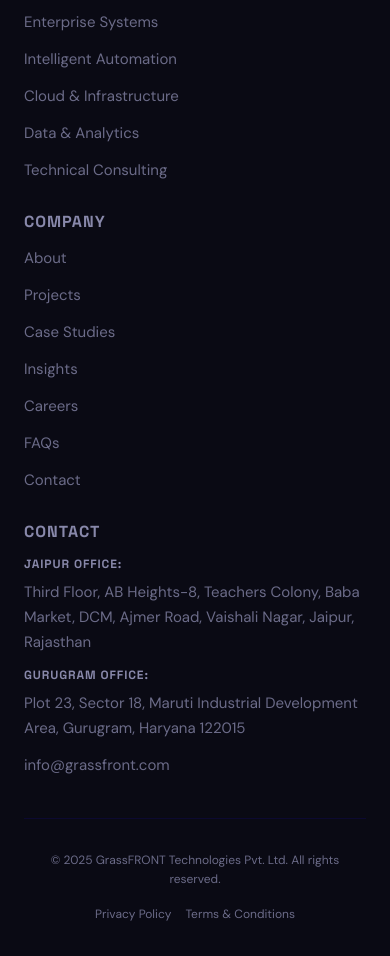
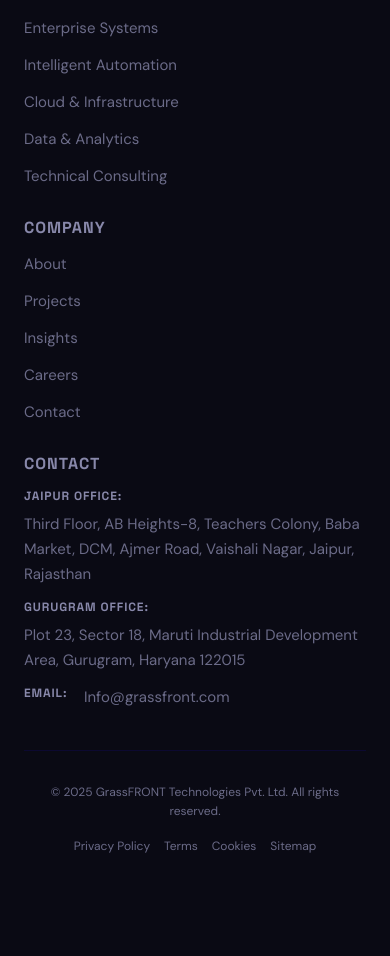
Before and after one commit to vinodmalik22/GrassFront_New, a React (Vite) app in the folder frontend/: page / in a window 390 px wide. Shown: the part 8249-9205 px from the top of the page. After the commit the page ends 9137 px from the top, so only its background shows below. Built offline with nearby package versions, Linux system fonts and the light colour scheme.

Commit message:
feat: add responsive footer component with branding, navigation, and contact details
# Conflicts:
#	frontend/src/components/layout/Footer.jsx

```diff
--- a/frontend/src/components/layout/Footer.css
+++ b/frontend/src/components/layout/Footer.css
@@ -26,10 +26,18 @@
   letter-spacing: -1.12px;
   color: var(--white);
   margin-bottom: 16px;
+  display: inline-block;
 }
 
 .footer-logo span {
   color: var(--blue);
+}
+
+.footer-logo-image {
+  height: 36px;
+  width: auto;
+  object-fit: contain;
+  filter: brightness(0) invert(1);
 }
 
 .footer-brand p {
--- a/frontend/src/components/layout/Footer.jsx
+++ b/frontend/src/components/layout/Footer.jsx
@@ -1,48 +1,12 @@
 import './Footer.css';
 
-const SERVICES = [
-  'Enterprise Systems',
-  'Intelligent Automation',
-  'Cloud & Infrastructure',
-  'Data & Analytics',
-  'Technical Consulting',
-];
-
-const COMPANY = [
-  'About',
-  'Projects',
-  'Case Studies',
-  'Insights',
-  'Careers',
-  'FAQs',
-  'Contact',
-];
-
-const LEGAL = [
-  'Privacy Policy',
-  'Terms & Conditions',
-];
-
+const SERVICES = ['Enterprise Systems', 'Intelligent Automation', 'Cloud & Infrastructure', 'Data & Analytics', 'Technical Consulting'];
+const COMPANY = ['About', 'Projects', 'Insights', 'Careers', 'Contact'];
 const CONTACT = [
-  {
-    type: 'Jaipur Office',
-    label:
-      'Third Floor, AB Heights-8, Teachers Colony, Baba Market, DCM, Ajmer Road, Vaishali Nagar, Jaipur, Rajasthan',
-    href:
-      'https://maps.google.com?q=Third+Floor,+AB+Heights-8,+Teachers+Colony,+Baba+Market,+DCM,+Ajmer+Road,+Vaishali+Nagar,+Jaipur,+Rajasthan',
-  },
-  {
-    type: 'Gurugram Office',
-    label:
-      'Plot 23, Sector 18, Maruti Industrial Development Area, Gurugram, Haryana 122015',
-    href:
-      'https://maps.google.com?q=Plot+23,+Sector+18,+Maruti+Industrial+Development+Area,+Gurugram,+Haryana+122015',
-  },
-  {
-    type: 'Email',
-    label: 'info@grassfront.com',
-    href: 'mailto:info@grassfront.com',
-  },
+  { type: 'Jaipur Office', label: 'Third Floor, AB Heights-8, Teachers Colony, Baba Market, DCM, Ajmer Road, Vaishali Nagar, Jaipur, Rajasthan', href: 'https://maps.google.com?q=Third+Floor,+AB+Heights-8,+Teachers+Colony,+Baba+Market,+DCM,+Ajmer+Road,+Vaishali+Nagar,+Jaipur,+Rajasthan' },
+  { type: 'Gurugram Office', label: 'Plot 23, Sector 18, Maruti Industrial Development Area, Gurugram, Haryana 122015', href: 'https://maps.google.com?q=Plot+23,+Sector+18,+Maruti+Industrial+Development+Area,+Gurugram,+Haryana+122015' },
+  // { type: 'Phone', label: '+91 70146 26389', href: 'tel:+917014626389' },
+  { type: 'Email', label: 'Info@grassfront.com', href: 'mailto:Info@grassfront.com' },
 ];
 
 export default function Footer() {
@@ -50,93 +14,45 @@
     <footer className="footer">
       <div className="footer-inner">
         <div className="footer-grid">
-
           {/* Brand */}
           <div className="footer-brand">
-            <h3 className="footer-logo">
-              grass<span>FRONT</span>
-            </h3>
-
-            <p>
-              GrassFRONT builds scalable digital systems and operational
-              infrastructure for businesses focused on long-term growth.
-            </p>
+            <a href="#" className="footer-logo" style={{ textDecoration: 'none' }}>
+              <img src="/assets/image.png" alt="GrassFront Logo" className="footer-logo-image" />
+            </a>
+            <p>GrassFRONT builds scalable digital systems and operational infrastructure for businesses focused on long-term growth.</p>
           </div>
 
           {/* Services */}
           <div className="footer-col">
             <h4>Services</h4>
-            <ul>
-              {SERVICES.map((service) => (
-                <li key={service}>
-                  <a href="#services">{service}</a>
-                </li>
-              ))}
-            </ul>
+            <ul>{SERVICES.map(s => <li key={s}><a href="#services">{s}</a></li>)}</ul>
           </div>
 
           {/* Company */}
           <div className="footer-col">
             <h4>Company</h4>
-            <ul>
-              {COMPANY.map((item) => (
-                <li key={item}>
-                  <a href="#">{item}</a>
-                </li>
-              ))}
-            </ul>
+            <ul>{COMPANY.map(c => <li key={c}><a href="#">{c}</a></li>)}</ul>
           </div>
 
           {/* Contact */}
           <div className="footer-col">
             <h4>Contact</h4>
-
-            <ul>
-              {CONTACT.map((contact) => (
-                <li
-                  key={contact.label}
-                  className="footer-contact-item"
-                >
-                  {contact.type.toLowerCase() === 'email' ? (
-                    <a
-                      href={contact.href}
-                      target="_blank"
-                      rel="noreferrer"
-                    >
-                      {contact.label}
-                    </a>
-                  ) : (
-                    <>
-                      <span className="footer-contact-type">
-                        {contact.type}:
-                      </span>
-                      <a
-                        href={contact.href}
-                        target="_blank"
-                        rel="noreferrer"
-                      >
-                        {contact.label}
-                      </a>
-                    </>
-                  )}
-                </li>
-              ))}
-            </ul>
+            <ul>{CONTACT.map(c => (
+              <li key={c.label} className="footer-contact-item">
+                <span className="footer-contact-type">{c.type}:</span>
+                <a href={c.href} target="_blank" rel="noreferrer">{c.label}</a>
+              </li>
+            ))}</ul>
           </div>
         </div>
 
-        {/* Bottom */}
         <div className="footer-bottom">
-          <span className="footer-copy">
-            © 2025 GrassFRONT Technologies Pvt. Ltd. All rights reserved.
-          </span>
-
+          <span className="footer-copy">© 2025 GrassFRONT Technologies Pvt. Ltd. All rights reserved.</span>
           <div className="footer-legal">
-            {LEGAL.map((item) => (
-              <a key={item} href="#">
-                {item}
-              </a>
-            ))}
+            <a href="#">Privacy Policy</a>
+            <a href="#">Terms</a>
+            <a href="#">Cookies</a>
+            <a href="#">Sitemap</a>
           </div>
         </div>
       </div>
```
